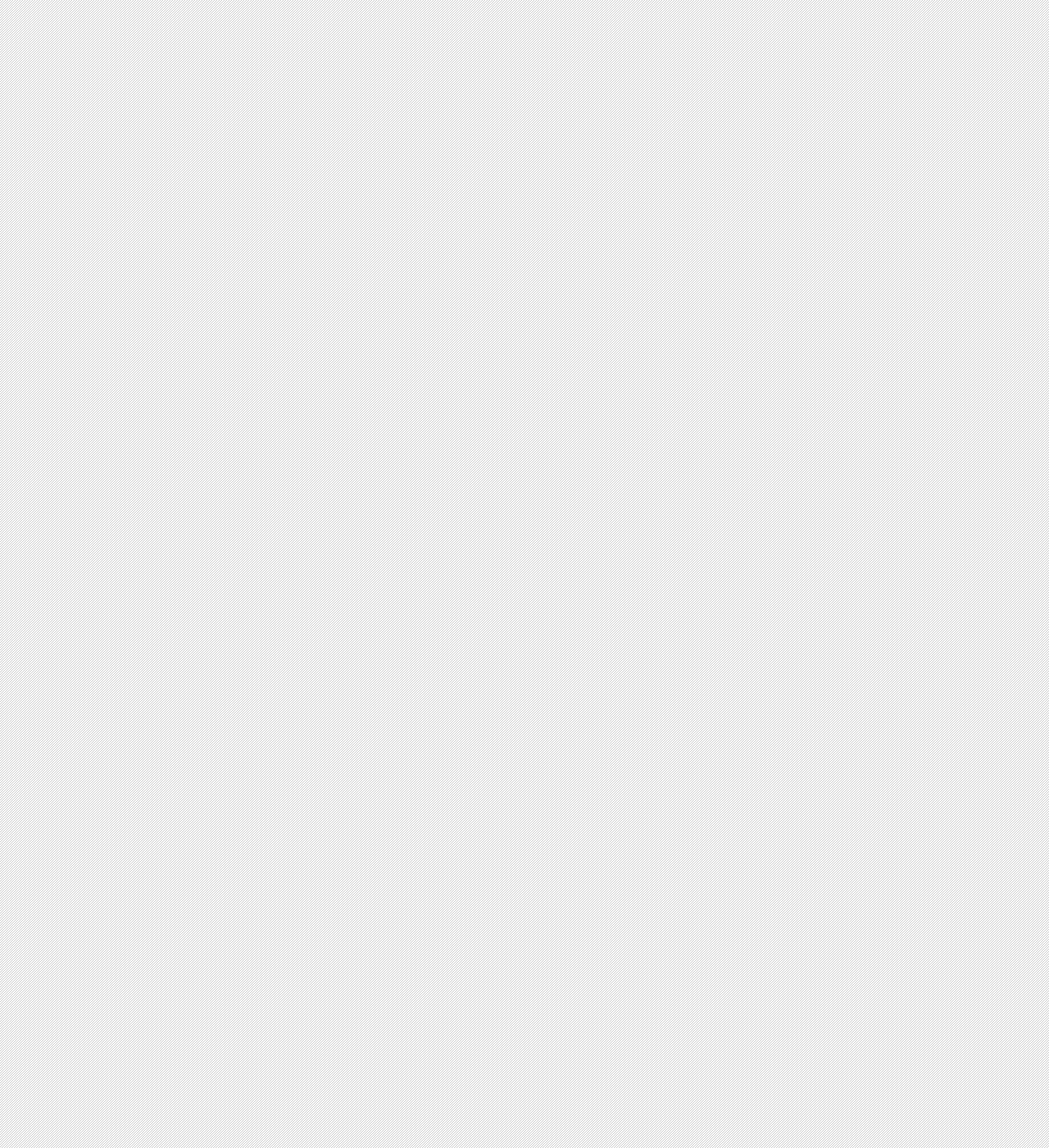
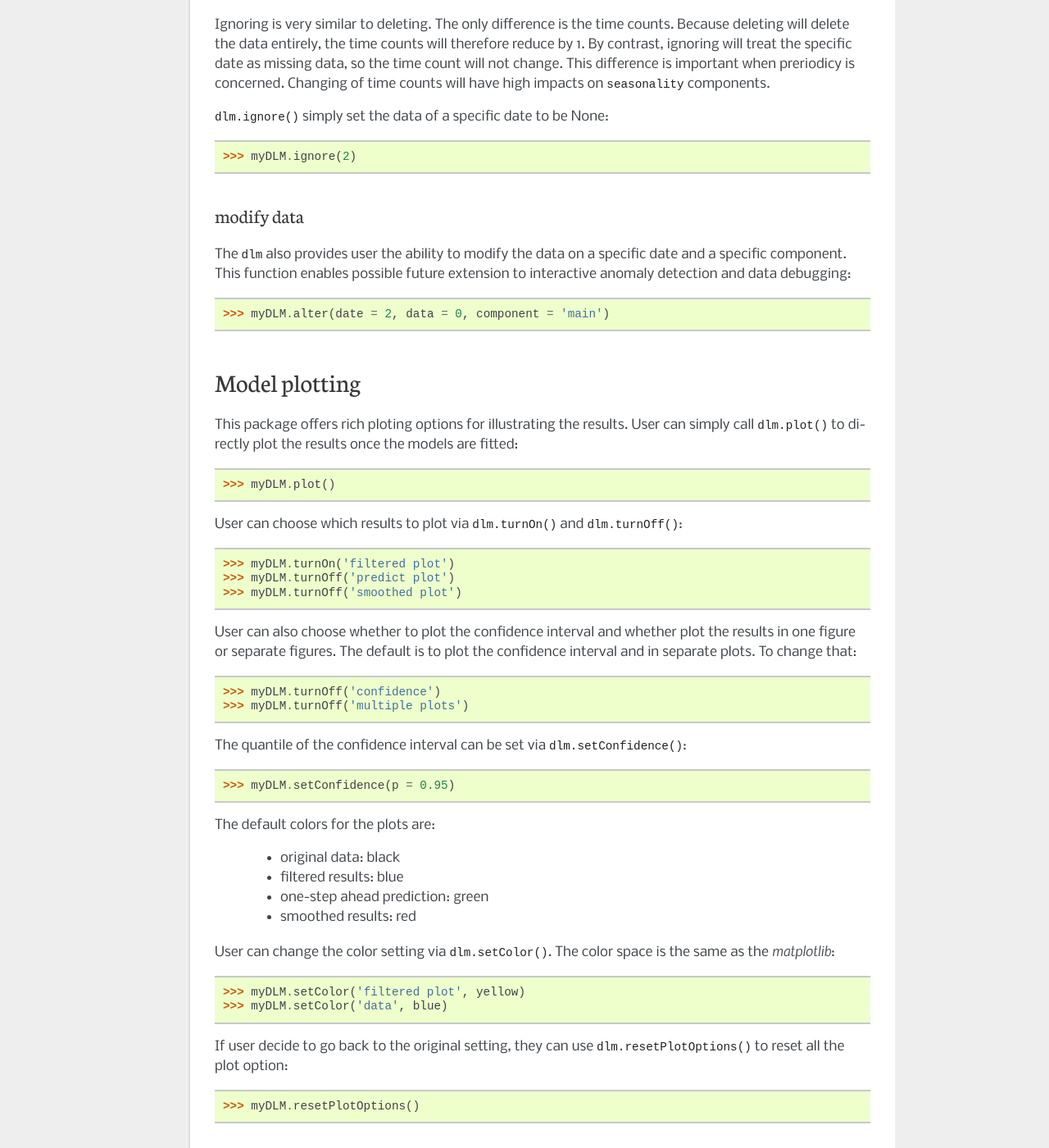
Before and after one commit to wwrechard/pydlm, a Sphinx documentation site: the page built from doc/source/pydlm_user_guide.rst, in a window 1280 px wide and 1400 px high, scrolled down 5245 px. Shown: the whole window at 82% size. Built offline with Sphinx 7.4.7, drawn with Linux system fonts in a browser that asks for light colours; some of the changed text lies outside the part shown.

Commit message:
modified documentation

```diff
--- a/doc/source/conf.py
+++ b/doc/source/conf.py
@@ -125,7 +125,7 @@ todo_include_todos = False
 # The theme to use for HTML and HTML Help pages.  See the documentation for
 # a list of builtin themes.
 #
-html_theme = 'bizstyle'
+html_theme = 'pyramid'
 
 # Theme options are theme-specific and customize the look and feel of a theme
 # further.  For a list of options available for each theme, see the
--- a/doc/source/pydlm_user_guide.rst
+++ b/doc/source/pydlm_user_guide.rst
@@ -65,6 +65,11 @@ linear trend, 7-day seasonality and another control variable::
   range(100)]
   >>> myDLM = dlm(data) + trend(2) + seasonality(7) +
   dyanmic(control)
+
+The imput :attr:`data` must an 1d array or a list, since the current
+:class:`dlm` only supports one dimensional time series. Supporting for
+multivariate time series will be built upon this one dimensional class
+and added in the future.
 
 Now the variable `myDLM` contains the data and the modeling
 information. It will construct the corresponding transition,
@@ -100,8 +105,7 @@ can all be captured by :class:`trend`. The degree argument specifics
 the shape of the trend and the discounting factor will be explained
 later in next section::
 
-  >>> linearTrend = trend(degree = 2, discount = 0.99, name =
-  'trend1')
+  >>> linearTrend = trend(degree = 2, discount = 0.99, name = 'trend1')
 
 Seasonality
 -----------
@@ -110,8 +114,12 @@ data. Compared to the sine or cosine periodic curves,
 :class:`seasonality` in this packages is more flexible, since it can
 turn into any shapes, much broader than the triangular families::
 
-  >>> weekPeriod = seasonality(period = 7, discount = 0.99, name =
-  'week')
+  >>> weekPeriod = seasonality(period = 7, discount = 0.99, name = 'week')
+
+In the package, we implements the seasonality component in a
+`form-free` way (Harrison and West, 1999) to avoid the identifiability
+issue. The states of one seasonality component are always summed up to
+zero, so that it will not tangle with the :class:`trend` component.
 
 Dynamic
 -------
@@ -124,6 +132,13 @@ time::
 
   >>> SP500 = dynamic(features = SP500Index, discount = 0.99, name =
   'SP500')
+
+The input :attr:`features` for :class:`dynamic` should be a list of
+lists, since multi-dimension features are allowed. Following is one
+simple example::
+
+  >>> Features = [[1.0, 2.0], [1.0, 3.0], [3.0, 3.0]]
+
 
 Auto-regression
 ---------------
@@ -181,7 +196,26 @@ smoothed results from :class:`dlm`::
   >>> myDLM.getSmoothedObs()
   >>> myDLM.getFilteredVar()
 
-For more detail, please refer to the class documentation.
+The :class:`dlm` recomputes a wide variety of model quantities that
+can be extracted by the user. For example, user can get the filtered
+states and covariance by typing::
+
+  >>> myDLM.getFilteredState()
+  >>> myDLM.getFilteredCov()
+
+This can be specified into individual component. For example, assume the
+model contains a :class:`trend` component with a name of `trend1`, we
+can extract the corresponding latent state only for `trend1` as::
+
+  >>> myDLM.getFilteredState(name = 'trend1')
+  >>> myDLM.getFilteredCov(name = 'trend1')
+
+One can also get the confidence interval on the filtered time series::
+
+  >>> myDLM.getFilteredInterval(p = 0.99)
+
+There are also corresponding methods for smoothed and predicted
+results. For more detail, please refer to the class documentation.
 
 
 Model amending
@@ -238,10 +272,9 @@ change. This difference is important when preriodicy is
 concerned. Changing of time counts will have high impacts on
 :class:`seasonality` components.
 
-:func:`dlm.ignore` simply set the data of a specific date to be
-      `None`::
+:func:`dlm.ignore` simply set the data of a specific date to be None::
 
-   >>> myDLM.ignore(2)
+  >>> myDLM.ignore(2)
 
 modify data
 -----------
@@ -254,3 +287,62 @@ future extension to interactive anomaly detection and data debugging::
 
 Model plotting
 ==============
+
+This package offers rich ploting options for illustrating the
+results. User can simply call :func:`dlm.plot` to directly plot the
+results once the models are fitted::
+
+  >>> myDLM.plot()
+
+User can choose which results to plot via :func:`dlm.turnOn` and
+:func:`dlm.turnOff`::
+
+   >>> myDLM.turnOn('filtered plot')
+   >>> myDLM.turnOff('predict plot')
+   >>> myDLM.turnOff('smoothed plot')
+
+User can also choose whether to plot the confidence interval and
+whether plot the results in one figure or separate figures. The
+default is to plot the confidence interval and in separate plots. To
+change that::
+
+  >>> myDLM.turnOff('confidence')
+  >>> myDLM.turnOff('multiple plots')
+
+The quantile of the confidence interval can be set via
+:func:`dlm.setConfidence`::
+
+  >>> myDLM.setConfidence(p = 0.95)
+
+The default colors for the plots are:
+
+    + original data: black
+    + filtered results: blue
+    + one-step ahead prediction: green
+    + smoothed results: red
+
+User can change the color setting via :func:`dlm.setColor`. The color
+space is the same as the `matplotlib`::
+
+  >>> myDLM.setColor('filtered plot', yellow)
+  >>> myDLM.setColor('data', blue)
+
+If user decide to go back to the original setting, they can use
+:func:`dlm.resetPlotOptions` to reset all the plot option::
+
+  >>> myDLM.resetPlotOptions()
+
+
+Advanced Settings
+=================
+
+This part of settings closely relate to the algorithm behavior and
+offers some advanced features, some of which are still under
+developing. Currently embedded is the :func:`dlm.stableMode` function,
+which help increase the numerical stability of the :class:`dlm` when
+discounting factor is used. Details about discounting factor will be
+covered in next section.
+
+In the future, following functionalities are planned to be added:
+feature selection among dynamic components, factor models for high
+dimensional latent states.
```
Also changed, not shown: other parts of doc/source/pydlm_user_guide.rst (+3 -3 lines), doc/source/class_ref.rst (+0 -7 lines), doc/source/discounting.rst (added, +89 -0 lines), doc/source/index.rst (+16 -8 lines), 10 other files.
